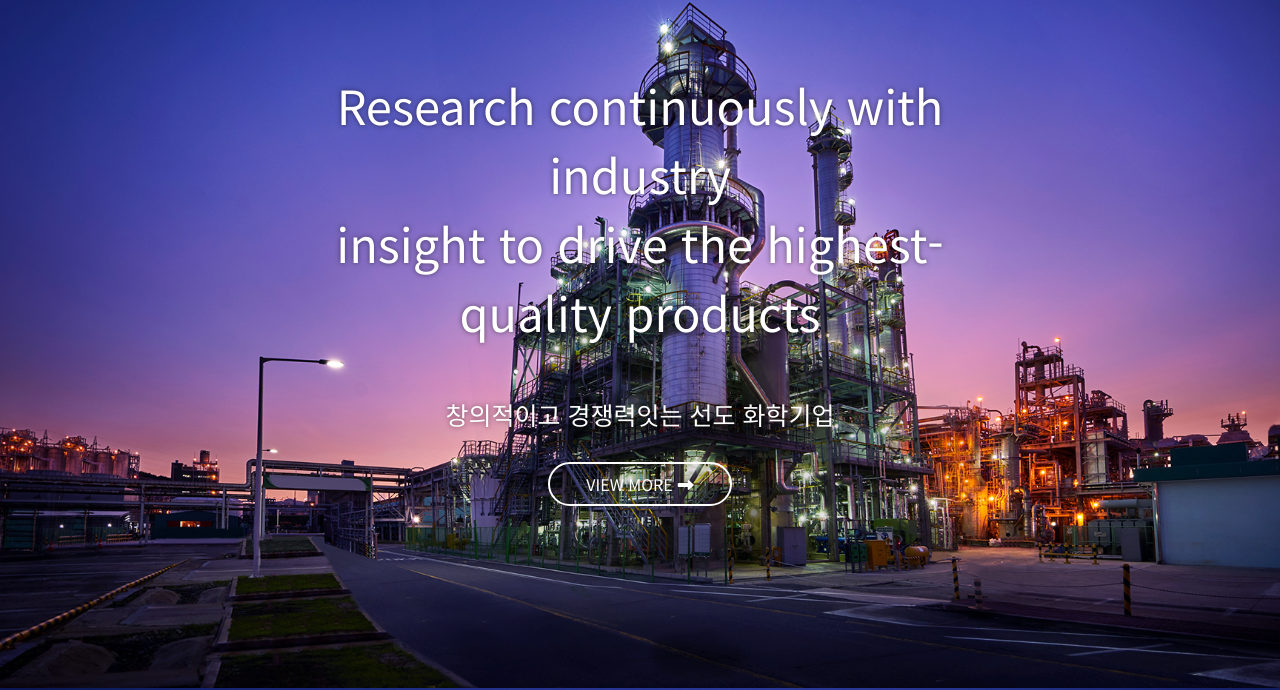
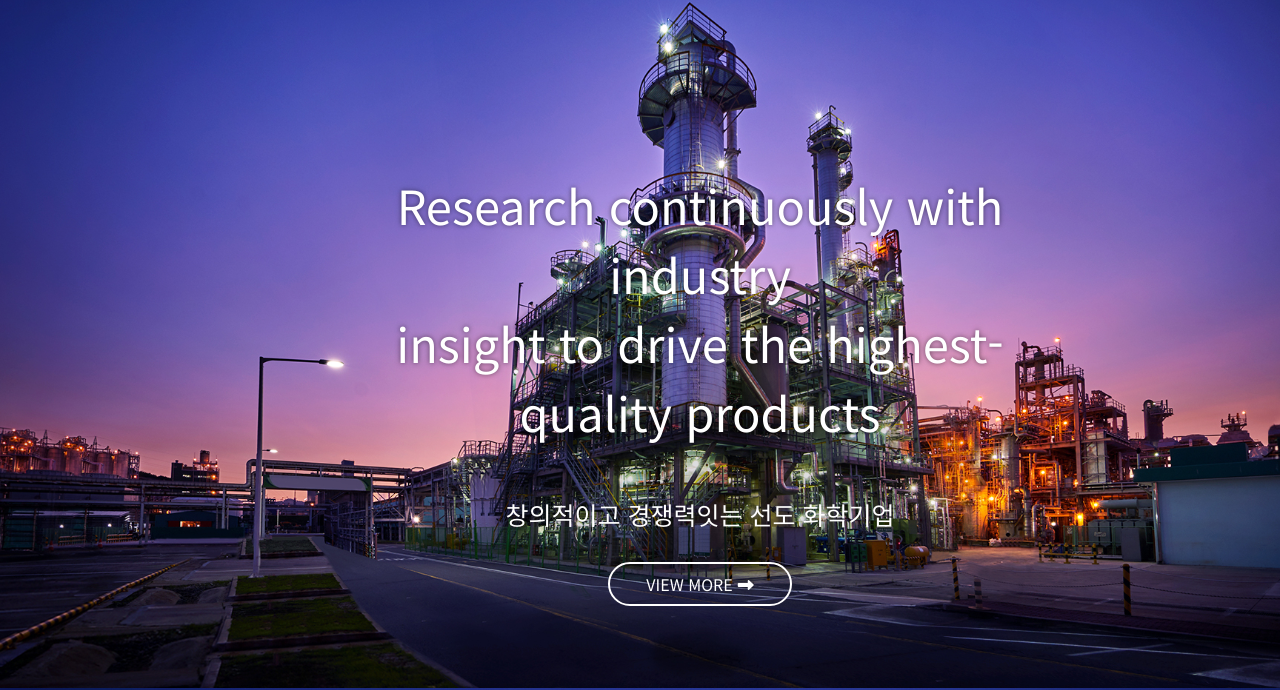
Before and after one commit to June0828A/hanhwa, a plain HTML site: page index.html in a window 1280 px wide. Shown: the part 112-802 px from the top of the page. Drawn offline with Linux system fonts and the light colour scheme.

Commit message:
Update style.css

```diff
--- a/css/style.css
+++ b/css/style.css
@@ -47,7 +47,7 @@ nav.tnb ul i:last-child a:focus { background-color: #fff; color: #ff8342; }
 /* =================
  main
 ====================*/
-#wrap section.main { width: 100%; height: 1000px; background: url("../images/vis_1.jpg") no-repeat center/cover; background-attachment: fixed;  z-index:1;min-width: 1400px; /* <-모바일에서 반으로 깨져보이는 현상 방지 */ }
+#wrap section.main { width: 100%; height: 1000px; background: url("../images/vis_1.jpg") no-repeat center/cover; background-attachment: fixed; position:relative; z-index:1;min-width: 1400px; /* <-모바일에서 반으로 깨져보이는 현상 방지 */ }
 
 /* main text */
 #wrap section.main .mainTitle { position: absolute; top: 50%; left: 50%; transform: translate(-50%, -50%); /* margin-left: -250px; */color: #fff; text-align: center; text-shadow: 0 0 5px rgba(0, 0, 0, 0.5); }
```
